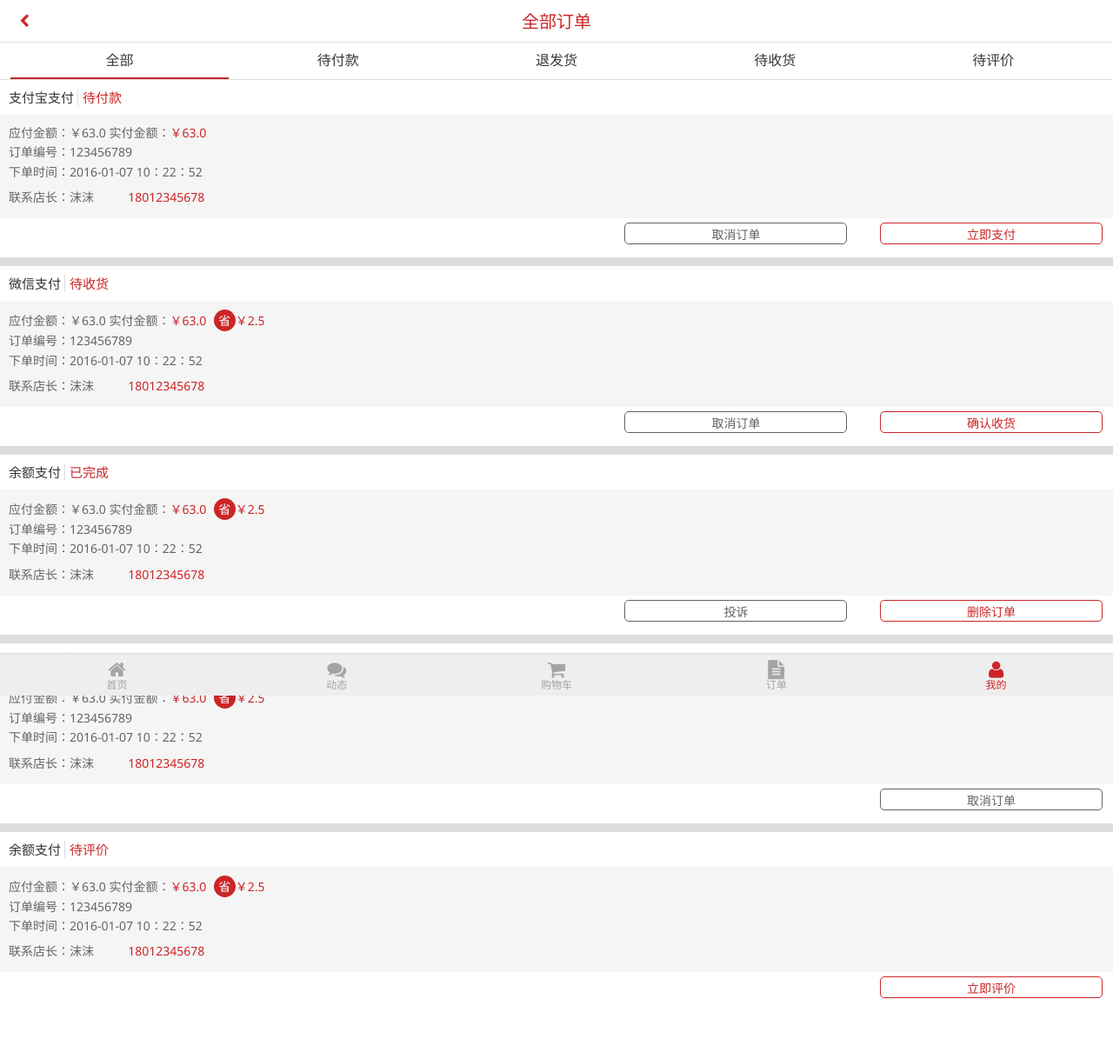
After one commit to xiaji520/demo1, a Django app: template Supermarket/templates/shopping/allorder.html in a window 1280 px wide. The commit adds this page. Shown: the whole page at 87% size. Run offline with Django 3.2, Linux system fonts and the light colour scheme; the template is opened without the code that fills it, so the values that code supplies are empty; some web fonts are replaced.

Commit message:
第六天,备份

```diff
--- a/Supermarket/apps/goods/views.py
+++ b/Supermarket/apps/goods/views.py
@@ -4,6 +4,7 @@ from django.shortcuts import render
 from django.views import View
 
 from goods.models import GoodsSPU, Banner, GoodsSKU, Category
+from shopping.hepler import get_shopcart_count
 
 
 class IndexView(View):
@@ -93,12 +94,15 @@ class CategoryView(View):
         if count < order:
             order=1
             goods_sku = goods_sku.order_by(order_rule[order])
+        # 获取 当前用户购物车商品总数
+        cart_count = get_shopcart_count(request)
 
         context = {
             'category': categorys,
             'goods_sku': goods_sku,
             'cate_id': cate_id,
             'order': order,
+            'cart_count':cart_count,
         }
         return render(request, 'goods/category.html', context=context)
 
--- a/Supermarket/templates/common/parent.html
+++ b/Supermarket/templates/common/parent.html
@@ -21,6 +21,8 @@
     <script src="{% static 'js/time.js' %}"></script>
     <script src="{% static 'js/popup.mini.js' %}"></script>
     <script src="{% static 'js/amazeui.min.js' %}"></script>
+    <script src="{% static 'js/date.js' %}"></script>
+    <script src="{% static 'js/iscroll.js' %}"></script>
 
     {% block head_css %}
         {#      写css      #}
--- a/Supermarket/templates/goods/index.html
+++ b/Supermarket/templates/goods/index.html
@@ -157,20 +157,20 @@
                 </a>
             </li>
             <li>
-                <a href="shopcart.html" class="">
+                <a href="{% url 'shopping:购物车' %}" class="">
                     <span class="am-icon-shopping-cart"></span>
                     <span class="am-navbar-label">购物车</span>
                 </a>
             </li>
             <li>
-                <a href="allorder.html" class="">
+                <a href="{% url 'shopping:订单页' %}" class="">
                     <span class="am-icon-file-text"></span>
                     <span class="am-navbar-label">订单</span>
                 </a>
             </li>
 
             <li>
-                <a href="member.html" class="">
+                <a href="{% url 'users:个人中心' %}" class="">
                     <span class="am-icon-user"></span>
                     <span class="am-navbar-label">我的</span>
                 </a>
--- /dev/null
+++ b/Supermarket/templates/shopping/allorder.html
@@ -0,0 +1,161 @@
+{% extends 'common/parent.html' %}
+{% load static %}
+{% block title %}我的订单{% endblock %}
+
+{% block header %}
+    <header data-am-widget="header" class="am-header am-header-default sq-head ">
+        <div class="am-header-left am-header-nav">
+            <a href="javascript:history.back()" class="">
+                <i class="am-icon-chevron-left"></i>
+            </a>
+        </div>
+        <h1 class="am-header-title">
+            <a href="" class="">全部订单</a>
+        </h1>
+    </header>
+{% endblock %}
+
+{% block content %}
+    <div style="height: 49px;"></div>
+    <ul class="order-style">
+        <li class="current"><a href="allorder.html">全部</a></li>
+        <li><a href="allorder.html">待付款</a></li>
+        <li><a href="allorder.html">退发货</a></li>
+        <li><a href="allorder.html">待收货</a></li>
+        <li><a href="allorder.html">待评价</a></li>
+
+    </ul>
+    <!--代付款-->
+    <div class="c-comment">
+        <span class="c-comment-num">支付宝支付</span>
+        <span class="c-comment-suc">待付款</span>
+    </div>
+
+    <div class="c-comment-list" style="border: 0;">
+        <a href="orderdetail.html">
+            <p>应付金额：￥63.0 实付金额：<span>￥63.0</span></p>
+            <p>订单编号：123456789</p>
+            <p>下单时间：2016-01-07 10：22：52</p>
+            <p>联系店长：沫沫 <span><i class="iconfont">&#xe603</i>18012345678</span></p>
+        </a>
+    </div>
+    <div class="c-com-btn">
+        <a href="tureorder.html" class="oncepay">立即支付</a>
+        <a href="" class="canelpay">取消订单</a>
+    </div>
+    <div class="clear"></div>
+    <!--代付款-->
+    <!--待收货-->
+    <div class="c-comment">
+        <span class="c-comment-num">微信支付</span>
+        <span class="c-comment-suc">待收货</span>
+    </div>
+
+    <div class="c-comment-list" style="border: 0;">
+        <a href="orderdetail.html">
+            <p>应付金额：￥63.0 实付金额：<span>￥63.0</span> <b>省</b><span>￥2.5</span></p>
+            <p>订单编号：123456789</p>
+            <p>下单时间：2016-01-07 10：22：52</p>
+            <p>联系店长：沫沫 <span><i class="iconfont">&#xe603</i>18012345678</span></p>
+        </a>
+    </div>
+    <div class="c-com-btn">
+        <a href="" class="oncepay">确认收货</a>
+        <a href="" class="canelpay">取消订单</a>
+    </div>
+    <div class="clear"></div>
+    <!--待收货-->
+    <!--交易成功-->
+    <div class="c-comment">
+        <span class="c-comment-num">余额支付</span>
+        <span class="c-comment-suc">已完成</span>
+    </div>
+
+    <div class="c-comment-list" style="border: 0;">
+        <a href="orderdetail.html">
+            <p>应付金额：￥63.0 实付金额：<span>￥63.0</span> <b>省</b><span>￥2.5</span></p>
+            <p>订单编号：123456789</p>
+            <p>下单时间：2016-01-07 10：22：52</p>
+            <p>联系店长：沫沫 <span><i class="iconfont">&#xe603</i>18012345678</span></p>
+        </a>
+    </div>
+    <div class="c-com-btn">
+        <a href="" class="oncepay">删除订单</a>
+        <a href="" class="canelpay">投诉</a>
+    </div>
+    <div class="clear"></div>
+    <!--交易成功-->
+    <!--交易成功-->
+    <div class="c-comment">
+        <span class="c-comment-num">余额支付</span>
+        <span class="c-comment-suc">待发货</span>
+    </div>
+
+    <div class="c-comment-list" style="border: 0;">
+        <a href="orderdetail.html">
+            <p>应付金额：￥63.0 实付金额：<span>￥63.0</span> <b>省</b><span>￥2.5</span></p>
+            <p>订单编号：123456789</p>
+            <p>下单时间：2016-01-07 10：22：52</p>
+            <p>联系店长：沫沫 <span><i class="iconfont">&#xe603</i>18012345678</span></p>
+        </a>
+    </div>
+    <div class="c-com-btn">
+        <a href="" class="canelpay">取消订单</a>
+    </div>
+    <div class="clear"></div>
+    <!--交易成功-->
+    <div class="c-comment">
+        <span class="c-comment-num">余额支付</span>
+        <span class="c-comment-suc"> 待评价</span>
+    </div>
+
+    <div class="c-comment-list" style="border: 0;">
+        <a href="orderdetail.html">
+            <p>应付金额：￥63.0 实付金额：<span>￥63.0</span> <b>省</b><span>￥2.5</span></p>
+            <p>订单编号：123456789</p>
+            <p>下单时间：2016-01-07 10：22：52</p>
+            <p>联系店长：沫沫 <span><i class="iconfont">&#xe603</i>18012345678</span></p>
+        </a>
+    </div>
+    <div class="c-com-btn">
+        <a href="" class="oncepay">立即评价</a>
+    </div>
+
+    <!--底部-->
+    <div style="height: 55px;"></div>
+    <div data-am-widget="navbar" class="am-navbar am-cf am-navbar-default sq-foot am-no-layout" id="">
+        <ul class="am-navbar-nav am-cf am-avg-sm-5">
+            <li>
+                <a href="{% url 'goods:首页' %}" class="">
+                    <span class="am-icon-home"></span>
+                    <span class="am-navbar-label">首页</span>
+                </a>
+            </li>
+            <li>
+                <a href="message.html" class="">
+                    <span class="am-icon-comments"></span>
+                    <span class="am-navbar-label">动态</span>
+                </a>
+            </li>
+            <li>
+                <a href="{% url 'shopping:购物车' %}" class="">
+                    <span class="am-icon-shopping-cart"></span>
+                    <span class="am-navbar-label">购物车</span>
+                </a>
+            </li>
+            <li>
+                <a href="{% url 'shopping:订单页' %}" class="">
+                    <span class="am-icon-file-text"></span>
+                    <span class="am-navbar-label">订单</span>
+                </a>
+            </li>
+
+            <li>
+                <a href="{% url 'users:个人中心' %}" class="curr">
+                    <span class="am-icon-user"></span>
+                    <span class="am-navbar-label">我的</span>
+                </a>
+            </li>
+        </ul>
+    </div>
+{% endblock %}
```
Also changed, not shown: Supermarket/apps/shopping/hepler.py (added, +29 -0 lines), Supermarket/apps/shopping/urls.py (+7 -1 lines), Supermarket/apps/shopping/views.py (+114 -0 lines), Supermarket/apps/users/helper.py (+17 -2 lines), Supermarket/apps/users/views.py (+9 -2 lines), Supermarket/templates/goods/category.html (+46 -8 lines), Supermarket/templates/shopping/order.html (added, +122 -0 lines), Supermarket/templates/shopping/shopcart.html (+32 -21 lines), Supermarket/templates/shopping/tureorder.html (added, +104 -0 lines), Supermarket/templates/users/member.html (+5 -5 lines).
